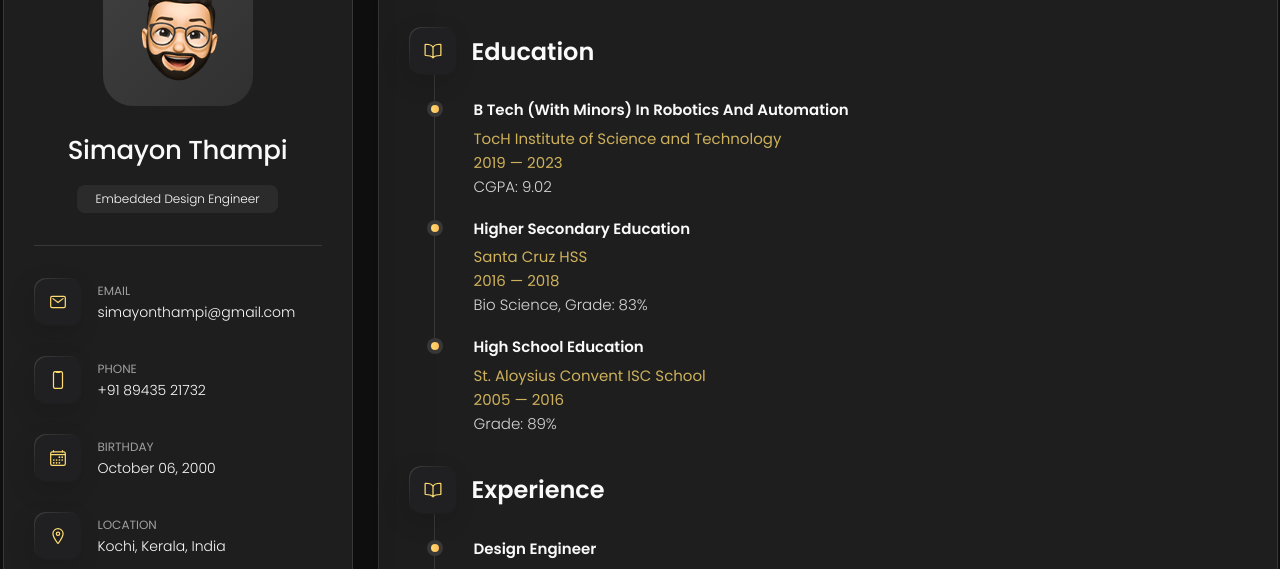
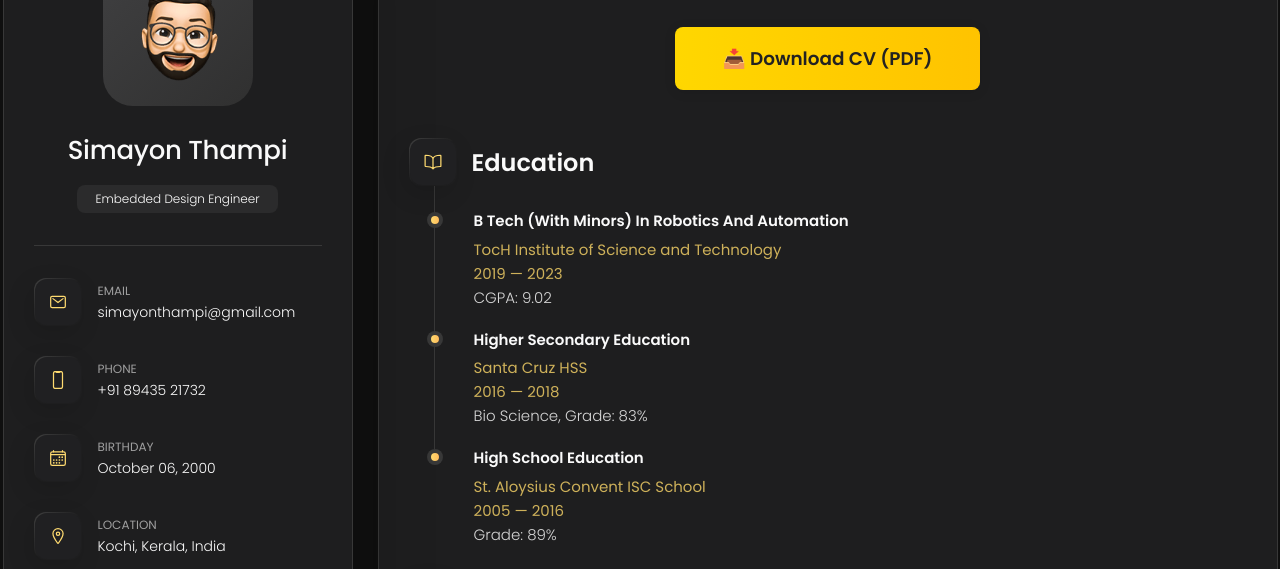
Before and after one commit to Simayon/simayon.github.io, a website built with Parcel: page index.html in a window 1280 px wide. Both pictures are taken after a click on the button "Resume". Shown: the part 162-731 px from the top of the page. Built offline with nearby package versions, Linux system fonts and the light colour scheme.

Commit message:
feat(resume): add and style centered CV download button with improved spacing

```diff
--- a/index.html
+++ b/index.html
@@ -564,6 +564,9 @@
 
         <header>
           <h2 class="h2 article-title">Resume</h2>
+          <div style="display:flex; justify-content:center; align-items:center; margin:20px 0 48px 0;">
+            <a href="./public/SIMAYON_CV.pdf" download class="cv-download-btn" style="display:inline-block;padding:18px 48px;background:linear-gradient(90deg,#FFD700,#FFC300);color:#222;font-weight:600;font-size:1.15rem;border:none;border-radius:8px;text-decoration:none;box-shadow:0 2px 12px rgba(0,0,0,0.10);transition:background 0.2s;">&#128229; Download CV (PDF)</a>
+          </div>
         </header>
 
         <section class="timeline">
```
Also changed, not shown: 1 other file.
